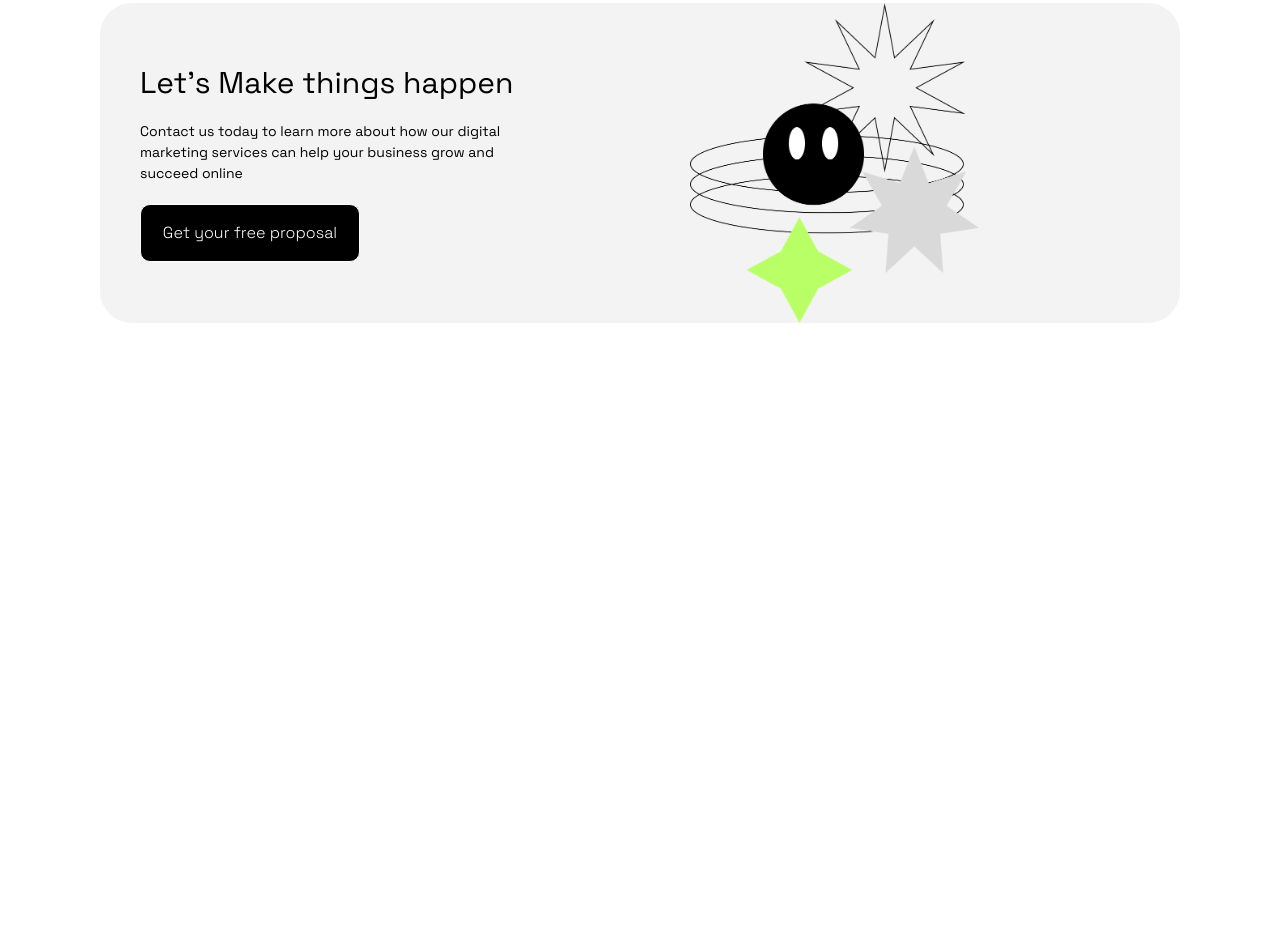
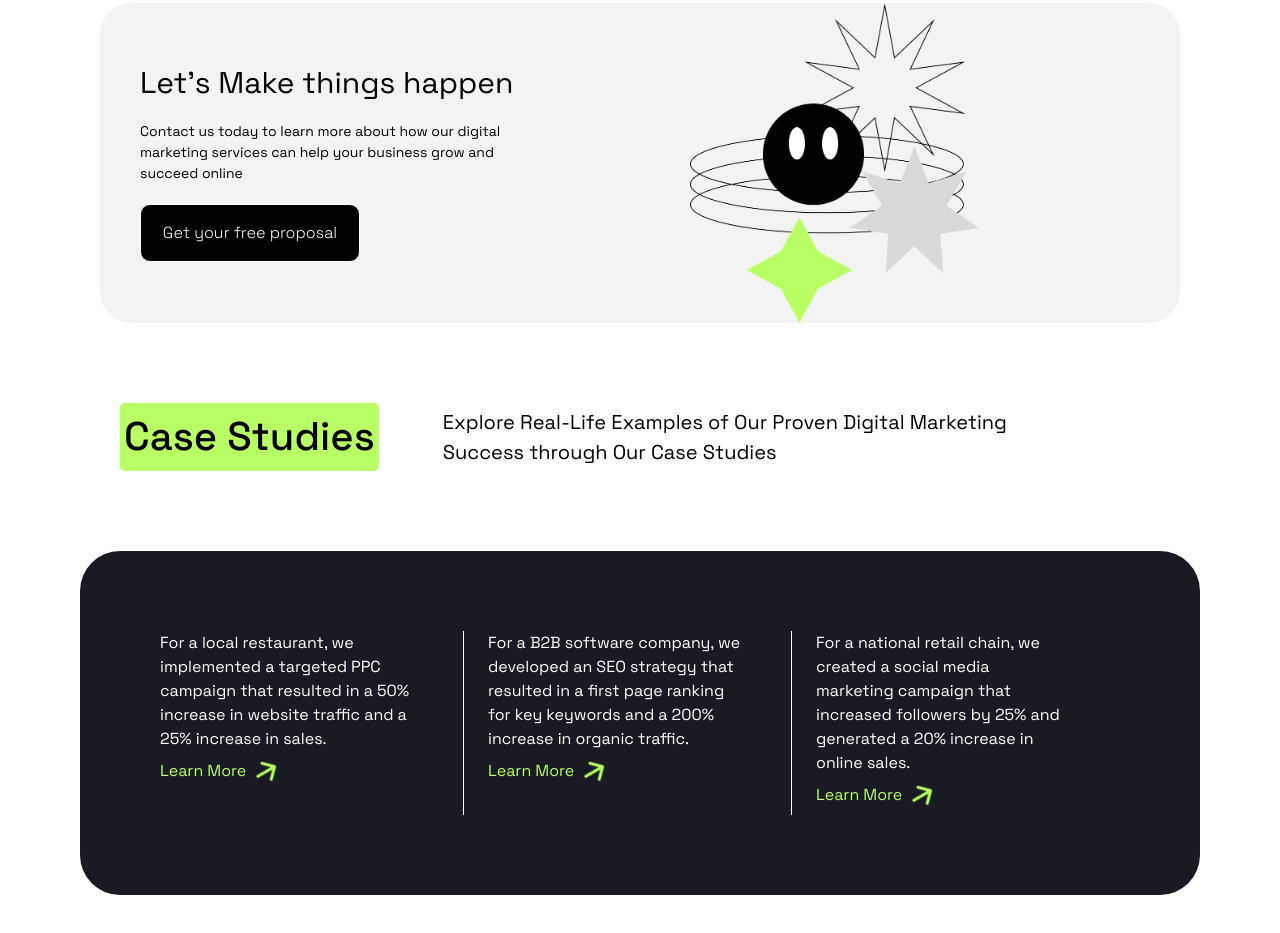
Before and after one commit to Jahboy-316/Positivus-Website, a website: page index.html in a window 1280 px wide. Shown: the part 1951-2884 px from the top of the page. Before the commit the page ends 2374 px from the top, so only its background shows below. Drawn offline with nearby package versions, Linux system fonts and the light colour scheme; files that its build step writes are made by us from their sources.

Commit message:
Third section done

```diff
--- a/index.html
+++ b/index.html
@@ -148,5 +148,47 @@
 
     </section>
 
+    <section class="mt-15">
+        <div class="flex gap-16 items-center pl-10">
+            <h1 class="text-[40px] font-medium bg-[#B9FF66] p-1 rounded-[5px]">Case Studies</h1>
+            <p class="text-[20px]">Explore Real-Life Examples of Our Proven Digital Marketing <br>Success through Our Case Studies</p>
+        </div>
+
+        <div class=" grid grid-cols-3 bg-[#191A23] text-white p-20 gap-6 mt-20 rounded-[40px]">
+            <div class="border-r">
+                <p class=>
+                    For a local restaurant, we<br> implemented a targeted PPC<br> campaign that resulted in a 50%<br> increase in website traffic and a<br> 25% increase in sales.
+                </p>
+                <div class="flex items-center">
+                        <p class="text-[#B9FF66]">Learn More</p>
+                    <img src="arrowgreen.png" class="w-10">
+                </div>
+            </div>
+            <div class="border-r">
+                <p>
+                    For a B2B software company, we<br> developed an SEO strategy that<br> resulted in a first page ranking<br> for key keywords and a 200%<br> increase in organic traffic.
+                </p>
+                <div class="flex items-center">
+                        <p class="text-[#B9FF66]">Learn More</p>
+                    <img src="arrowgreen.png" class="w-10">
+                </div>
+            </div>
+            <div class=" ">
+                <p>
+                    For a national retail chain, we<br> created a social media<br> marketing campaign that<br> increased followers by 25% and<br> generated a 20% increase in<br> online sales.
+                </p>
+                <div class="flex items-center">
+                        <p class="text-[#B9FF66]">Learn More</p>
+                    <img src="arrowgreen.png" class="w-10">
+                </div>
+            </div>
+
+
+
+
+
+        </div>
+    </section>
+
 </body>
 </html>
```
